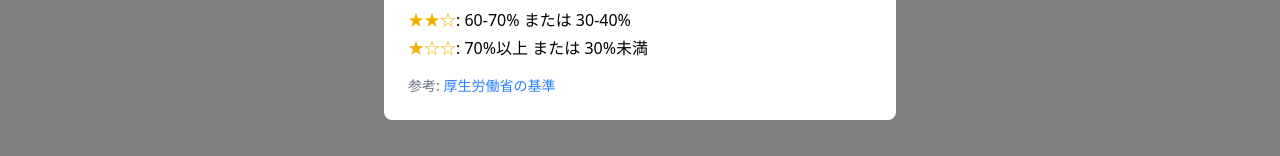
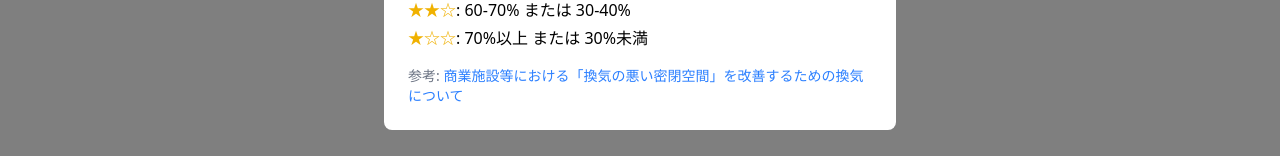
Before and after one commit to Wak8810/Airoco_Notify_System, a React (Vite) app in the folder frontend/: page / in a window 1280 px wide. Both pictures are taken after a click on the button "評価基準". Shown: the part 528-684 px from the top of the page. Built offline with nearby package versions, Linux system fonts and the light colour scheme; no server answers; the database is empty.

Commit message:
評価基準の参考資料名を変更

```diff
--- a/frontend/src/components/EvaluationPopup.tsx
+++ b/frontend/src/components/EvaluationPopup.tsx
@@ -74,7 +74,7 @@ export const EvaluationPopup = ({ isOpen, onClose }: EvaluationPopupProps) => {
               <p><span className="text-yellow-500">{renderStars(1)}</span>: 70%以上 または 30%未満</p>
             </div>
           </div>
-          <p className="text-sm text-gray-500">参考: <a href="https://www.mhlw.go.jp/content/10900000/000616069.pdf" target="_blank" rel="noopener noreferrer" className="text-blue-500 hover:underline">厚生労働省の基準</a></p>
+          <p className="text-sm text-gray-500">参考: <a href="https://www.mhlw.go.jp/content/10900000/000616069.pdf" target="_blank" rel="noopener noreferrer" className="text-blue-500 hover:underline">商業施設等における「換気の悪い密閉空間」を改善するための換気について</a></p>
         </div>
       </div>
     </div>
```
